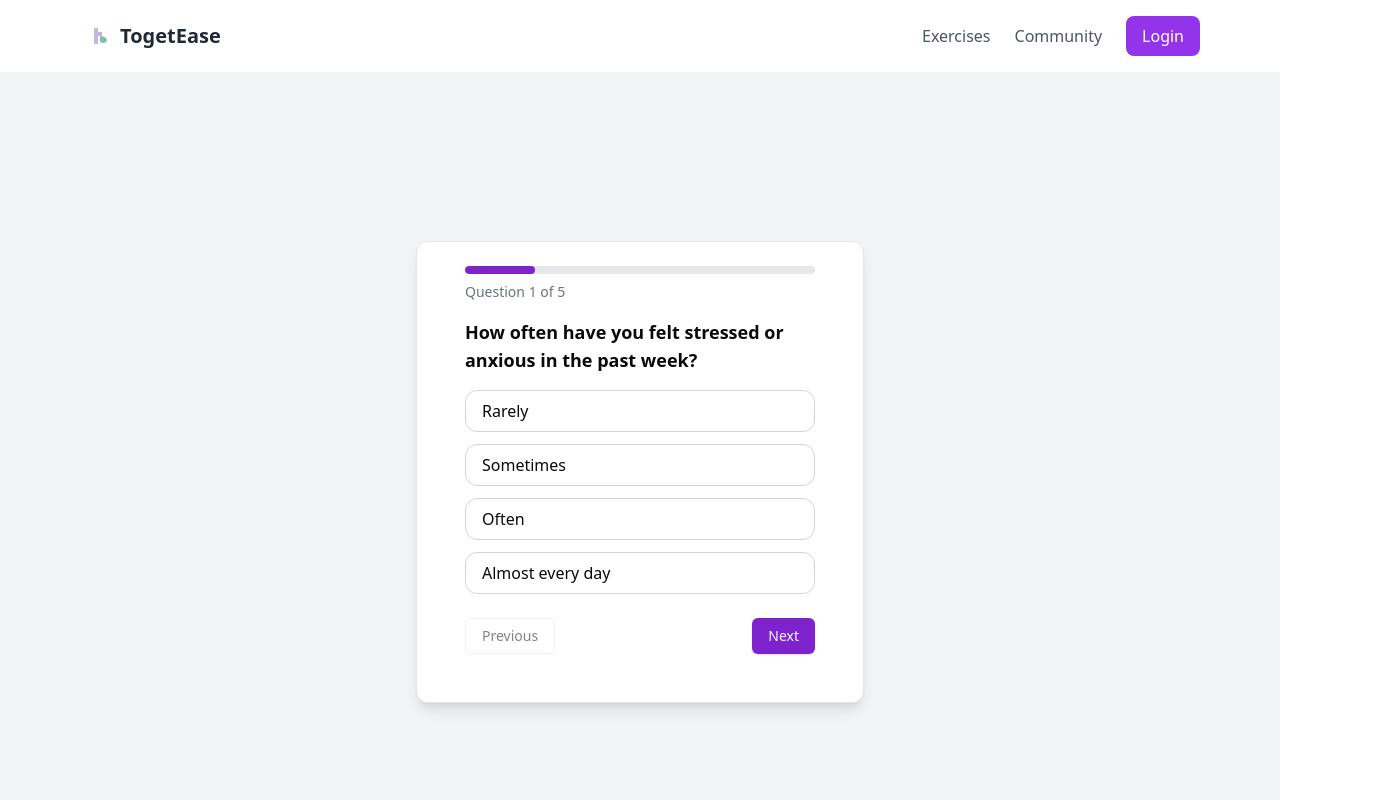
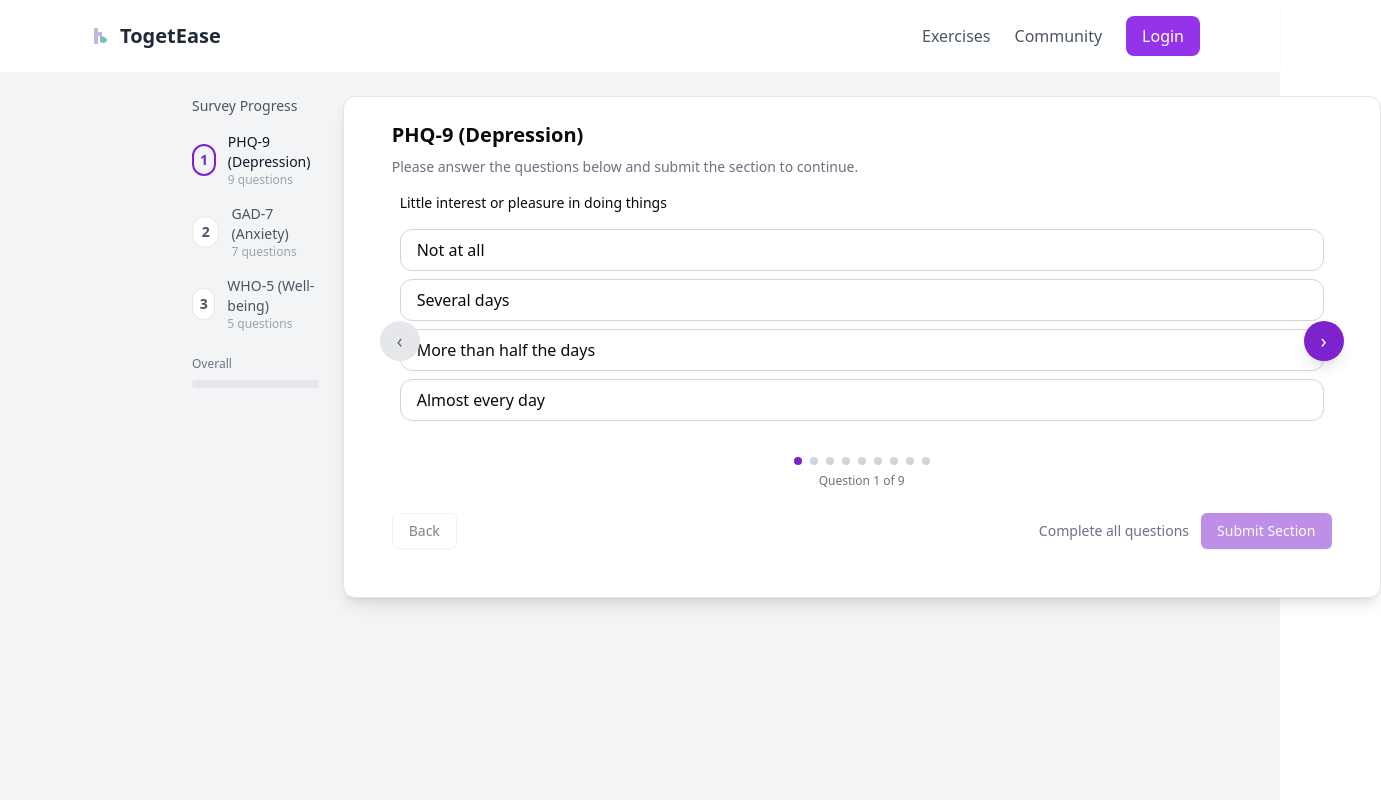
Before and after one commit to aryan-sharma-1908/mental-awareness-app, a React (Vite) app in the folder frontend/: page /survey in a window 1280 px wide. Shown: the top 800 px of the page, 1381 px wide, since content can reach past the window. Built offline with nearby package versions, Linux system fonts and the light colour scheme; no server answers.

Commit message:
survey form frontend update for different screenings

```diff
--- a/frontend/src/pages/SurveyForm.jsx
+++ b/frontend/src/pages/SurveyForm.jsx
@@ -1,138 +1,211 @@
-import React, { useState } from "react";
+import React, { useState, useEffect } from "react";
 import { motion, AnimatePresence } from "framer-motion";
 import { Card, CardContent } from "@/components/ui/card";
 import { Button } from "@/components/ui/button";
 import { Progress } from "@/components/ui/progress";
 
-const questions = [
-    {
-        id: 1,
-        question: "How often have you felt stressed or anxious in the past week?",
-        options: ["Rarely", "Sometimes", "Often", "Almost every day"],
-    },
-    {
-        id: 2,
-        question: "How well have you been sleeping recently?",
-        options: ["Very well", "Okay", "Poorly", "Hardly at all"],
-    },
-    {
-        id: 3,
-        question: "How motivated do you feel to complete daily tasks?",
-        options: ["Very motivated", "Somewhat motivated", "Unmotivated", "Not sure"],
-    },
-    {
-        id: 4,
-        question: "Do you often feel supported by people around you?",
-        options: ["Yes, always", "Sometimes", "Rarely", "Not at all"],
-    },
-    {
-        id: 5,
-        question: "How would you describe your current emotional state?",
-        options: ["Calm", "Neutral", "Stressed", "Depressed"],
-    },
+const questions_PHQ_9_Depression_screening = [
+    { id: 1, question: "Little interest or pleasure in doing things", options: ["Not at all", "Several days", "More than half the days", "Almost every day"] },
+    { id: 2, question: "Feeling down, depressed, or hopeless", options: ["Not at all", "Several days", "More than half the days", "Almost every day"] },
+    { id: 3, question: "Trouble falling or staying asleep, or sleeping too much", options: ["Not at all", "Several days", "More than half the days", "Almost every day"] },
+    { id: 4, question: "Feeling tired or having little energy", options: ["Not at all", "Several days", "More than half the days", "Almost every day"] },
+    { id: 5, question: "Poor appetite or overeating", options: ["Not at all", "Several days", "More than half the days", "Almost every day"] },
+    { id: 6, question: "Feeling bad about yourself — or that you are a failure or have let yourself or your family down", options: ["Not at all", "Several days", "More than half the days", "Almost every day"] },
+    { id: 7, question: "Trouble concentrating on things, such as reading the newspaper or watching television", options: ["Not at all", "Several days", "More than half the days", "Almost every day"] },
+    { id: 8, question: "Moving or speaking so slowly that other people could have noticed? Or the opposite — being so fidgety or restless that you have been moving around a lot more than usual", options: ["Not at all", "Several days", "More than half the days", "Almost every day"] },
+    { id: 9, question: "Thoughts that you would be better off dead or of hurting yourself in some way", options: ["Not at all", "Several days", "More than half the days", "Almost every day"] },
+];
+const questions_GAD_7_Generalized_Anxiety_Disorder_7 = [
+    { id: 1, question: "Feeling nervous, anxious, or on edge", options: ["Not at all", "Several days", "More than half the days", "Almost every day"] },
+    { id: 2, question: "Not being able to stop or control worrying", options: ["Not at all", "Several days", "More than half the days", "Almost every day"] },
+    { id: 3, question: "Worrying too much about different things", options: ["Not at all", "Several days", "More than half the days", "Almost every day"] },
+    { id: 4, question: "Trouble relaxing", options: ["Not at all", "Several days", "More than half the days", "Almost every day"] },
+    { id: 5, question: "Being so restless that it is hard to sit still", options: ["Not at all", "Several days", "More than half the days", "Almost every day"] },
+    { id: 6, question: "Becoming easily annoyed or irritable", options: ["Not at all", "Several days", "More than half the days", "Almost every day"] },
+    { id: 7, question: "Feeling afraid as if something awful might happen", options: ["Not at all", "Several days", "More than half the days", "Almost every day"] },
 ];
 
+const questions_WHO_5_Well_Being_Index = [
+    {id : 1, question: "I have felt cheerful and in good spirits", options: ["At no time","Some of the time","Less than half of the time", "More than half of the time", "Most of the time", "All of the time"]},
+    {id : 2, question: "I have felt calm and relaxed", options: ["At no time","Some of the time","Less than half of the time", "More than half of the time", "Most of the time", "All of the time"]},
+    {id : 3, question: "I have felt active and vigorous", options: ["At no time","Some of the time","Less than half of the time", "More than half of the time", "Most of the time", "All of the time"]},
+    {id : 4, question: "I woke up feeling fresh and rested", options: ["At no time","Some of the time","Less than half of the time", "More than half of the time", "Most of the time", "All of the time"]},
+    {id : 5, question: "My daily life has been filled with things that interest me", options: ["At no time","Some of the time","Less than half of the time", "More than half of the time", "Most of the time", "All of the time"]},
+
+]
+
 export default function SurveyForm() {
-    const [currentIndex, setCurrentIndex] = useState(0);
+    const [currentSection, setCurrentSection] = useState(0);
     const [answers, setAnswers] = useState({});
     const [submitted, setSubmitted] = useState(false);
+    const [currentSlide, setCurrentSlide] = useState(0);
 
-    const handleOptionChange = (option) => {
-        setAnswers({ ...answers, [questions[currentIndex].id]: option });
+    // use the three explicit question sets (PHQ-9, GAD-7, WHO-5)
+    const sections = [
+        { title: "PHQ-9 (Depression)", items: questions_PHQ_9_Depression_screening.map((q) => ({ ...q, uid: `phq-${q.id}` })) },
+        { title: "GAD-7 (Anxiety)", items: questions_GAD_7_Generalized_Anxiety_Disorder_7.map((q) => ({ ...q, uid: `gad-${q.id}` })) },
+        { title: "WHO-5 (Well-being)", items: questions_WHO_5_Well_Being_Index.map((q) => ({ ...q, uid: `who-${q.id}` })) },
+    ];
+
+    const [sectionsCompleted, setSectionsCompleted] = useState(() => new Array(sections.length).fill(false));
+
+    const handleOptionChange = (uid, option) => {
+        setAnswers((s) => ({ ...s, [uid]: option }));
     };
 
-    const nextQuestion = () => {
-        if (currentIndex < questions.length - 1) setCurrentIndex(currentIndex + 1);
-        else setSubmitted(true);
+    useEffect(() => {
+        // reset slide when section changes
+        setCurrentSlide(0);
+    }, [currentSection]);
+
+    const prevSlide = () => {
+        if (currentSlide > 0) setCurrentSlide((s) => s - 1);
     };
 
-    const prevQuestion = () => {
-        if (currentIndex > 0) setCurrentIndex(currentIndex - 1);
+    const nextSlide = () => {
+        const len = sections[currentSection].items.length;
+        if (currentSlide < len - 1) setCurrentSlide((s) => s + 1);
     };
 
-    const progress = ((currentIndex + 1) / questions.length) * 100;
+    const isSectionComplete = (index) => {
+        return sections[index].items.every((q) => answers[q.uid]);
+    };
+
+    const submitSection = () => {
+        if (!isSectionComplete(currentSection)) return;
+        const updated = [...sectionsCompleted];
+        updated[currentSection] = true;
+        setSectionsCompleted(updated);
+        if (currentSection < sections.length - 1) {
+            setCurrentSection(currentSection + 1);
+        } else {
+            setSubmitted(true);
+            // TODO: send `answers` to backend
+        }
+    };
+
+    const prevSection = () => {
+        if (currentSection > 0) setCurrentSection(currentSection - 1);
+    };
 
     if (submitted) {
         return (
             <div className="min-h-screen flex items-center justify-center bg-gray-100 p-4">
                 <Card className="max-w-md w-full text-center p-6">
                     <h2 className="text-2xl font-semibold mb-4">Thank You!</h2>
-                    <p className="text-gray-600 mb-4">
-                        Your responses have been recorded. We’ll use them to better
-                        understand your mental health status and offer helpful insights.
-                    </p>
-                    <Button onClick={() => window.location.reload()} className='!bg-[#7E22CE]'>Retake Survey</Button>
+                    <p className="text-gray-600 mb-4">Your responses have been recorded.</p>
+                    <Button onClick={() => window.location.reload()} className="!bg-[#7E22CE]">Retake Survey</Button>
                 </Card>
             </div>
         );
     }
 
     return (
-        <div className="min-h-screen flex items-center justify-center bg-gray-100 p-4 survey-form">
-            <Card className="max-w-md w-full shadow-lg p-6">
-                <CardContent>
-                    <div className="mb-4">
-                        <div className="w-full bg-gray-200 h-2 rounded-full overflow-hidden">
-                            <div
-                                className="h-2 bg-[#7E22CE] rounded-full transition-all duration-300"
-                                style={{ width: `${progress}%` }}
-                            ></div>
+        <div className="min-h-screen flex items-start justify-center bg-gray-100 p-6 survey-form">
+            <div className="max-w-4xl w-full flex gap-6">
+                {/* Left: Section progress */}
+                <div className="w-48 flex flex-col items-start">
+                    <h3 className="text-sm font-medium text-gray-600 mb-4">Survey Progress</h3>
+                    <div className="space-y-4">
+                        {sections.map((s, idx) => {
+                            const active = idx === currentSection;
+                            const done = sectionsCompleted[idx];
+                            return (
+                                <div key={idx} className="flex items-center gap-3">
+                                    <div className={`w-8 h-8 rounded-full flex items-center justify-center text-sm font-semibold ${done ? "bg-[#7E22CE] text-white" : active ? "border-2 border-[#7E22CE] text-[#7E22CE]" : "border bg-white text-gray-600"}`}>
+                                        {done ? "✓" : idx + 1}
+                                    </div>
+                                    <div>
+                                        <div className={`text-sm ${active ? "text-gray-900 font-medium" : "text-gray-600"}`}>{s.title}</div>
+                                        <div className="text-xs text-gray-400">{s.items.length} questions</div>
+                                    </div>
+                                </div>
+                            );
+                        })}
+                    </div>
+                    <div className="mt-6 w-full">
+                        <div className="text-xs text-gray-500">Overall</div>
+                        <div className="w-full bg-gray-200 h-2 rounded-full mt-2">
+                            <div className="h-2 bg-[#7E22CE] rounded-full transition-all" style={{ width: `${(sectionsCompleted.filter(Boolean).length / sections.length) * 100}%` }} />
+                        </div>
+                    </div>
                 </div>
 
-                        <p className="text-sm text-gray-500 mt-2">
-                            Question {currentIndex + 1} of {questions.length}
-                        </p>
-                    </div>
+                {/* Right: Current section questions */}
+                <div className="flex-1">
+                    <Card className="w-full shadow-lg p-6">
+                        <CardContent>
+                            <h2 className="text-xl font-semibold mb-2">{sections[currentSection].title}</h2>
+                            <p className="text-sm text-gray-500 mb-4">Please answer the questions below and submit the section to continue.</p>
 
                             <AnimatePresence mode="wait">
-                        <motion.div
-                            key={currentIndex}
-                            initial={{ opacity: 0, x: 40 }}
-                            animate={{ opacity: 1, x: 0 }}
-                            exit={{ opacity: 0, x: -40 }}
-                            transition={{ duration: 0.3 }}
-                        >
-                            <h2 className="text-lg font-semibold mb-4">
-                                {questions[currentIndex].question}
-                            </h2>
-                            <div className="space-y-3">
-                                {questions[currentIndex].options.map((option, index) => (
-                                    <label
-                                        key={index}
-                                        className={`block border rounded-xl px-4 py-2 cursor-pointer transition ${answers[questions[currentIndex].id] === option
-                                                ? "bg-[#7E22CE] text-white border-[#7E22CE]"
-                                                : "border-gray-300 hover:bg-purple-50"
-                                            }`}
-                                    >
-                                        <input
-                                            type="radio"
-                                            name={`q${questions[currentIndex].id}`}
-                                            value={option}
-                                            checked={answers[questions[currentIndex].id] === option}
-                                            onChange={() => handleOptionChange(option)}
-                                            className="hidden"
-                                        />
+                                <motion.div key={currentSection} initial={{ opacity: 0, y: 8 }} animate={{ opacity: 1, y: 0 }} exit={{ opacity: 0, y: -8 }} transition={{ duration: 0.25 }}>
+                                    <div className="relative">
+                                        <div className="overflow-hidden">
+                                            <motion.div className="flex w-full" animate={{ x: `-${currentSlide * 100}%` }} transition={{ type: "tween", duration: 0.28 }}>
+                                                {sections[currentSection].items.map((q) => (
+                                                    <div key={q.uid} className="w-full flex-shrink-0 px-2">
+                                                        <div className="space-y-4">
+                                                            <h3 className="text-sm font-medium mb-2">{q.question}</h3>
+                                                            <div className="space-y-2">
+                                                                {q.options.map((option, i) => (
+                                                                    <label key={i} className={`block border rounded-xl px-4 py-2 cursor-pointer transition ${answers[q.uid] === option ? "bg-[#7E22CE] text-white border-[#7E22CE]" : "border-gray-300 hover:bg-purple-50"}`}>
+                                                                        <input type="radio" name={`q${q.uid}`} value={option} checked={answers[q.uid] === option} onChange={() => handleOptionChange(q.uid, option)} className="hidden" />
                                                                         {option}
                                                                     </label>
                                                                 ))}
                                                             </div>
+                                                        </div>
+                                                    </div>
+                                                ))}
+                                            </motion.div>
+                                        </div>
+
+                                        {/* Arrows */}
+                                        <button
+                                            onClick={() => prevSlide()}
+                                            aria-label="Previous question"
+                                            disabled={currentSlide === 0}
+                                            className={`absolute left-0 top-1/2 -translate-y-1/2 -ml-3 z-20 w-10 h-10 rounded-full flex items-center justify-center text-xl shadow-lg transition-colors ${currentSlide === 0 ? 'bg-gray-200 text-gray-500 cursor-not-allowed shadow-none' : 'bg-[#7E22CE] text-white hover:bg-[#6b1bbf]'}`}
+                                        >
+                                            ‹
+                                        </button>
+
+                                        <button
+                                            onClick={() => nextSlide()}
+                                            aria-label="Next question"
+                                            disabled={currentSlide === sections[currentSection].items.length - 1}
+                                            className={`absolute right-0 top-1/2 -translate-y-1/2 -mr-3 z-20 w-10 h-10 rounded-full flex items-center justify-center text-xl shadow-lg transition-colors ${currentSlide === sections[currentSection].items.length - 1 ? 'bg-gray-200 text-gray-500 cursor-not-allowed shadow-none' : 'bg-[#7E22CE] text-white hover:bg-[#6b1bbf]'}`}
+                                        >
+                                            ›
+                                        </button>
+
+                                        {/* Dots */}
+                                        <div className="flex items-center justify-center gap-2 mt-4">
+                                            {sections[currentSection].items.map((_, idx) => (
+                                                <button key={idx} onClick={() => setCurrentSlide(idx)} className={`w-2 h-2 rounded-full ${idx === currentSlide ? "bg-[#7E22CE]" : "bg-gray-300"}`} />
+                                            ))}
+                                        </div>
+                                        <div className="text-xs text-gray-500 text-center mt-2">Question {currentSlide + 1} of {sections[currentSection].items.length}</div>
+                                    </div>
                                 </motion.div>
                             </AnimatePresence>
 
-                    <div className="flex justify-between mt-6">
-                        <Button
-                            variant="outline"
-                            onClick={prevQuestion}
-                            disabled={currentIndex === 0}
-                        >
-                            Previous
+                            <div className="flex justify-between items-center mt-6">
+                                <div>
+                                    <Button variant="outline" onClick={prevSection} disabled={currentSection === 0}>Back</Button>
+                                </div>
+                                <div className="flex items-center gap-3">
+                                    <div className="text-sm text-gray-500">{isSectionComplete(currentSection) ? "Ready to submit" : "Complete all questions"}</div>
+                                    <Button onClick={submitSection} className="!bg-[#7E22CE]" disabled={!isSectionComplete(currentSection)}>
+                                        {currentSection === sections.length - 1 ? "Finish Survey" : "Submit Section"}
                                     </Button>
-                        <Button onClick={nextQuestion} className='!bg-[#7E22CE]'>
-                            {currentIndex === questions.length - 1 ? "Submit" : "Next"}
-                        </Button>
+                                </div>
                             </div>
                         </CardContent>
                     </Card>
                 </div>
+            </div>
+        </div>
     );
 }
```
Lines whose indentation alone changed are shown as unchanged.
